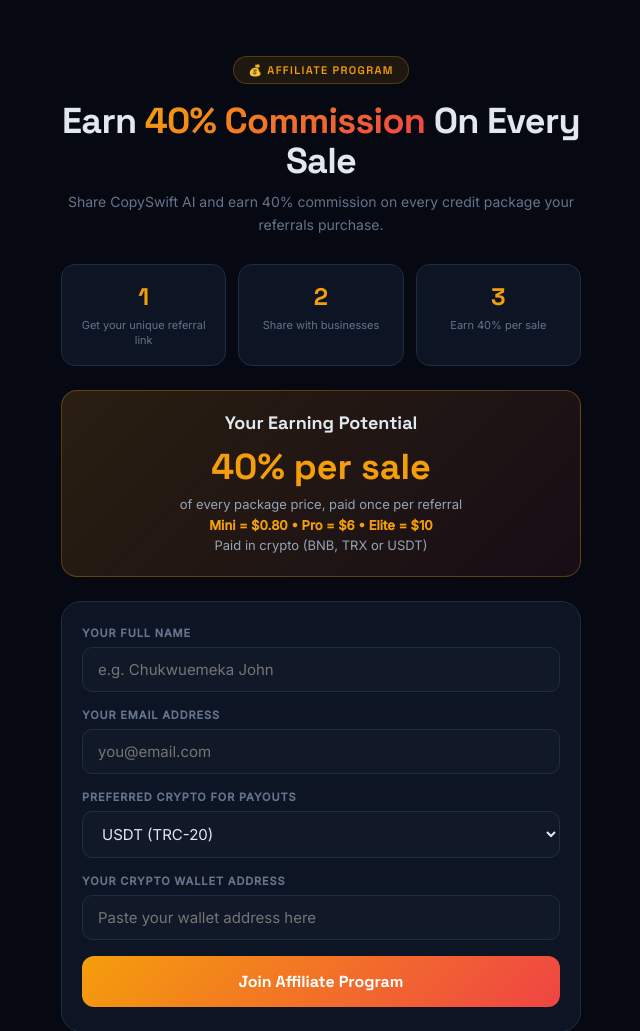
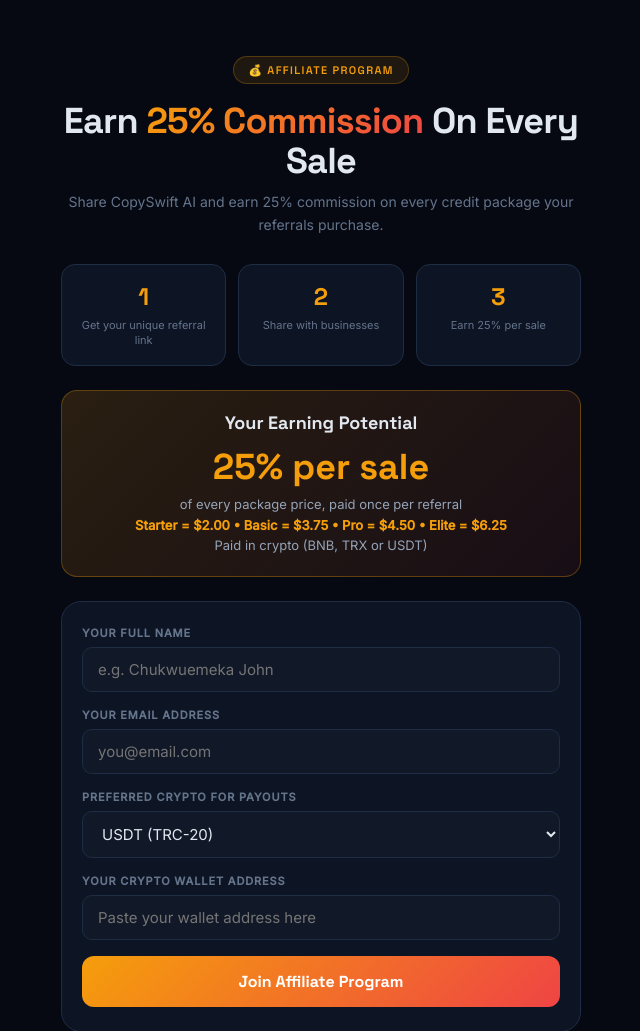
Before and after one commit to OpenMind-lab782/Copyswift-ai, a Flask app: page /affiliate in a window 1280 px wide. Shown: the top 1031 px of the page, without its empty margins (319-959 px from the left). Run offline with Flask 3, Linux system fonts and the light colour scheme.

Commit message:
fix: align CopySwiftAI credit package pricing

```diff
--- a/app.py
+++ b/app.py
@@ -293,11 +293,10 @@
 
 # --- Pay-Per-Ad Credit Packages -------------------------------------------
 CREDIT_PACKAGES = {
-    "basic": {"label": "Basic",  "ads": 120, "usd": 18},
+    "starter": {"label": "Starter", "ads": 50, "usd": 8},
+    "basic": {"label": "Basic",  "ads": 100, "usd": 15},
+    "pro": {"label": "Pro", "ads": 120, "usd": 18},
     "elite": {"label": "Elite",  "ads": 180, "usd": 25},
-    "mini": {"label": "Mini", "ads": 10, "usd": 2},
-    "starter": {"label": "Starter", "ads": 50, "usd": 8},
-    "pro": {"label": "Pro", "ads": 100, "usd": 15},
 }
 FALLBACK_USD_NGN_RATE = 1600.0  # used only if live rate fetch fails
 
@@ -791,7 +790,7 @@
             return None
         add_credits(row["email"], row["ads"])
         if row["ref_code"]:
-            commission = round(row["amount_usd"] * 0.4, 2)
+            commission = round(row["amount_usd"] * 0.25, 2)
             record_referral(row["ref_code"], row["email"], commission, tx_ref)
         db.execute("UPDATE credit_purchases SET status='activated', activated_at=datetime('now') WHERE id=?", (row["id"],))
         db.commit()
@@ -1006,29 +1005,23 @@
     <p>Pay once, generate ads as you go — no subscription needed.</p>
   </div>
   <div class="pay-grid">
-    <a href="/pay-paystack?package=mini" class="pay-method">
-      <div class="pay-icon">🔹</div><div class="pay-title">{{ credit_packages.mini.label }} Package</div>
-      <div class="pay-sub">{{ credit_packages.mini.ads }} ad generations</div>
-      <span class="pay-badge badge-green">${{ credit_packages.mini.usd }} · Card / Bank / MoMo PSB</span>
-      <span class="pay-badge badge-gold" style="margin-top:6px;cursor:pointer" onclick="event.preventDefault();event.stopPropagation();openCryptoModal('mini')">💎 Or pay with crypto</span>
-    </a>
     <a href="/pay-paystack?package=starter" class="pay-method">
       <div class="pay-icon">⭐</div><div class="pay-title">{{ credit_packages.starter.label }} Package</div>
       <div class="pay-sub">{{ credit_packages.starter.ads }} ad generations</div>
       <span class="pay-badge badge-green">${{ credit_packages.starter.usd }} · Card / Bank / MoMo PSB</span>
       <span class="pay-badge badge-gold" style="margin-top:6px;cursor:pointer" onclick="event.preventDefault();event.stopPropagation();openCryptoModal('starter')">💎 Or pay with crypto</span>
     </a>
+    <a href="/pay-paystack?package=basic" class="pay-method">
+      <div class="pay-icon">⚡</div><div class="pay-title">{{ credit_packages.basic.label }} Package</div>
+      <div class="pay-sub">{{ credit_packages.basic.ads }} ad generations</div>
+      <span class="pay-badge badge-green">${{ credit_packages.basic.usd }} · Card / Bank / MoMo PSB</span>
+      <span class="pay-badge badge-gold" style="margin-top:6px;cursor:pointer" onclick="event.preventDefault();event.stopPropagation();openCryptoModal('basic')">💎 Or pay with crypto</span>
+    </a>
     <a href="/pay-paystack?package=pro" class="pay-method">
       <div class="pay-icon">💎</div><div class="pay-title">{{ credit_packages.pro.label }} Package</div>
       <div class="pay-sub">{{ credit_packages.pro.ads }} ad generations</div>
       <span class="pay-badge badge-green">${{ credit_packages.pro.usd }} · Card / Bank / MoMo PSB</span>
       <span class="pay-badge badge-gold" style="margin-top:6px;cursor:pointer" onclick="event.preventDefault();event.stopPropagation();openCryptoModal('pro')">💎 Or pay with crypto</span>
-    </a>
-    <a href="/pay-paystack?package=basic" class="pay-method">
-      <div class="pay-icon">⚡</div><div class="pay-title">{{ credit_packages.basic.label }} Package</div>
-      <div class="pay-sub">{{ credit_packages.basic.ads }} ad generations</div>
-      <span class="pay-badge badge-green">${{ credit_packages.basic.usd }} · Card / Bank / MoMo PSB</span>
-      <span class="pay-badge badge-gold" style="margin-top:6px;cursor:pointer" onclick="event.preventDefault();event.stopPropagation();openCryptoModal('basic')">💎 Or pay with crypto</span>
     </a>
     <a href="/pay-paystack?package=elite" class="pay-method">
       <div class="pay-icon">🚀</div><div class="pay-title">{{ credit_packages.elite.label }} Package</div>
@@ -1077,7 +1070,7 @@
       <label>Transaction Hash</label>
       <input type="text" name="tx_hash" placeholder="0xabc123..." required>
       <input type="hidden" name="coin" id="selected_coin_input" value="{{ crypto_wallets.keys()|list|first }}">
-      <input type="hidden" name="package" id="selected_package_input" value="mini">
+      <input type="hidden" name="package" id="selected_package_input" value="starter">
       <button type="submit" class="confirm-btn" id="cryptoConfirmBtn">✅ I've Sent Payment</button>
     </form>
   </div>
@@ -1535,7 +1528,7 @@
 const PACKAGES = {{ credit_packages|tojson }};
 function openCryptoModal(pkgId){
   if(pkgId && PACKAGES[pkgId]) window.currentCryptoPackage = pkgId;
-  if(!window.currentCryptoPackage) window.currentCryptoPackage = 'mini';
+  if(!window.currentCryptoPackage) window.currentCryptoPackage = 'starter';
   const pkg = PACKAGES[window.currentCryptoPackage];
   document.getElementById('selected_package_input').value = window.currentCryptoPackage;
   document.getElementById('cryptoPkgLabel').textContent = 'Paying for ' + pkg.label + ' Package ($' + pkg.usd + ') — choose a coin, send the exact amount, then submit your TX hash below.';
@@ -1712,16 +1705,18 @@
     </div>
     <a name="manual"></a>
     <div class="manual-card">
-      <h3>➕ Activate Pro Manually</h3>
-      <p style="font-size:13px;color:var(--muted);margin-bottom:14px">Enter customer email to grant Pro access instantly.</p>
+      <h3>➕ Activate Package Manually</h3>
+      <p style="font-size:13px;color:var(--muted);margin-bottom:14px">Enter customer email to grant the selected package access instantly.</p>
       <form method="POST" action="/admin/activate-manual">
         <select name="package" style="width:100%;padding:10px 14px;background:var(--surface2);border:1px solid var(--border);border-radius:10px;color:var(--text);font-size:14px;margin-bottom:10px">
-          <option value="basic">Basic — 120 ads ($18)</option>
+          <option value="starter">Starter — 50 ads ($8)</option>
+          <option value="basic">Basic — 100 ads ($15)</option>
+          <option value="pro">Pro — 120 ads ($18)</option>
           <option value="elite">Elite — 180 ads ($25)</option>
         </select>
         <div class="input-row">
           <input type="email" name="email" placeholder="customer@email.com" required>
-          <button type="submit" class="btn-primary">✅ Activate Pro</button>
+          <button type="submit" class="btn-primary">✅ Activate Package</button>
         </div>
       </form>
     </div>
@@ -1943,7 +1938,7 @@
     error = email = None
     package = request.args.get('package') or request.form.get('package') or 'basic'
     if package not in CREDIT_PACKAGES:
-        package = 'basic'
+        return 'Invalid credit package.', 400
     pkg = CREDIT_PACKAGES[package]
     amount_kobo, amount_ngn, rate = usd_to_kobo(pkg['usd'])
     ref_code = request.args.get('ref_code', request.form.get('ref_code', session.get('ref_code','')))
@@ -2023,9 +2018,9 @@
     email = request.form.get('email','').strip()
     tx_hash = request.form.get('tx_hash','').strip()
     coin = request.form.get('coin','').strip()
-    package = request.form.get('package','mini')
+    package = request.form.get('package','starter')
     if package not in CREDIT_PACKAGES:
-        package = 'mini'
+        return 'Invalid credit package.', 400
     pkg = CREDIT_PACKAGES[package]
 
     request_obj = PaymentRequest(
@@ -2154,7 +2149,7 @@
     email = request.form.get('email','').strip()
     package = request.form.get('package','basic')
     if package not in CREDIT_PACKAGES:
-        package = 'basic'
+        return 'Invalid credit package.', 400
     pkg = CREDIT_PACKAGES[package]
     if email:
         ref = "manual-"+make_ref()
@@ -2163,7 +2158,7 @@
         save_credit_purchase(email, package, pkg['ads'], pkg['usd'], "manual", "manual", ref, "activated", ref_code=ref_code)
         add_credits(email, pkg['ads'])
         if ref_code:
-            commission = round(pkg['usd'] * 0.4, 2)
+            commission = round(pkg['usd'] * 0.25, 2)
             record_referral(ref_code, email, commission, ref)
         session['admin_flash'] = f"{pkg['ads']} credits manually added for {email}"
     return redirect('/admin')
--- a/templates/affiliate.html
+++ b/templates/affiliate.html
@@ -35,18 +35,18 @@
 </style></head><body>
 <div class="header">
   <div class="badge">💰 Affiliate Program</div>
-  <h1>Earn <span class="gold">40% Commission</span> On Every Sale</h1>
-  <p class="subtitle">Share CopySwift AI and earn 40% commission on every credit package your referrals purchase.</p>
+  <h1>Earn <span class="gold">25% Commission</span> On Every Sale</h1>
+  <p class="subtitle">Share CopySwift AI and earn 25% commission on every credit package your referrals purchase.</p>
 </div>
 <div class="how-grid">
   <div class="how-card"><div class="how-num">1</div><div class="how-text">Get your unique referral link</div></div>
   <div class="how-card"><div class="how-num">2</div><div class="how-text">Share with businesses</div></div>
-  <div class="how-card"><div class="how-num">3</div><div class="how-text">Earn 40% per sale</div></div>
+  <div class="how-card"><div class="how-num">3</div><div class="how-text">Earn 25% per sale</div></div>
 </div>
 <div class="earn-banner">
   <h2>Your Earning Potential</h2>
-  <div class="earn-amount">40% per sale</div>
-  <p>of every package price, paid once per referral<br><strong style="color:#f59e0b">Mini = $0.80 &bull; Pro = $6 &bull; Elite = $10</strong><br>Paid in crypto (BNB, TRX or USDT)</p>
+  <div class="earn-amount">25% per sale</div>
+  <p>of every package price, paid once per referral<br><strong style="color:#f59e0b">Starter = $2.00 &bull; Basic = $3.75 &bull; Pro = $4.50 &bull; Elite = $6.25</strong><br>Paid in crypto (BNB, TRX or USDT)</p>
 </div>
 {% if msg %}
 <div class="success-card">
@@ -55,7 +55,7 @@
   <p style="color:#94a3b8;font-size:13px;margin-bottom:6px">Your referral link:</p>
   <div class="ref-code-box" id="refLink">{{ ref_link }}</div>
   <button class="copy-ref-btn" onclick="navigator.clipboard.writeText('{{ ref_link }}').then(()=>{this.textContent='Copied!';setTimeout(()=>this.textContent='Copy Referral Link',2000)})">Copy Referral Link</button>
-  <p style="font-size:12px;color:#64748b;margin-bottom:10px">Share this link. When someone buys a credit package through it, you earn 40% — instantly, no subscription needed!</p>
+  <p style="font-size:12px;color:#64748b;margin-bottom:10px">Share this link. When someone buys a credit package through it, you earn 25% — instantly, no subscription needed!</p>
   <a href="/affiliate/dashboard" class="dash-btn">View My Dashboard</a>
 </div>
 {% else %}
--- a/templates/affiliate_dash.html
+++ b/templates/affiliate_dash.html
@@ -55,7 +55,7 @@
   <h3>Your Referral Link</h3>
   <div class="ref-box" id="refLink">{{ ref_link }}</div>
   <button class="copy-btn" onclick="navigator.clipboard.writeText(document.getElementById('refLink').innerText).then(()=>{this.textContent='Copied!';setTimeout(()=>this.textContent='Copy My Referral Link',2000)})">Copy My Referral Link</button>
-  <p style="font-size:11px;color:#64748b">Share this link. When someone buys a credit package through it, you earn 40% — instantly, no subscription needed!</p>
+  <p style="font-size:11px;color:#64748b">Share this link. When someone buys a credit package through it, you earn 25% — instantly, no subscription needed!</p>
 </div>
 <div class="notice">
   Payouts processed monthly in {{ aff.wallet_coin }} to your wallet. Minimum payout: $5.
```
